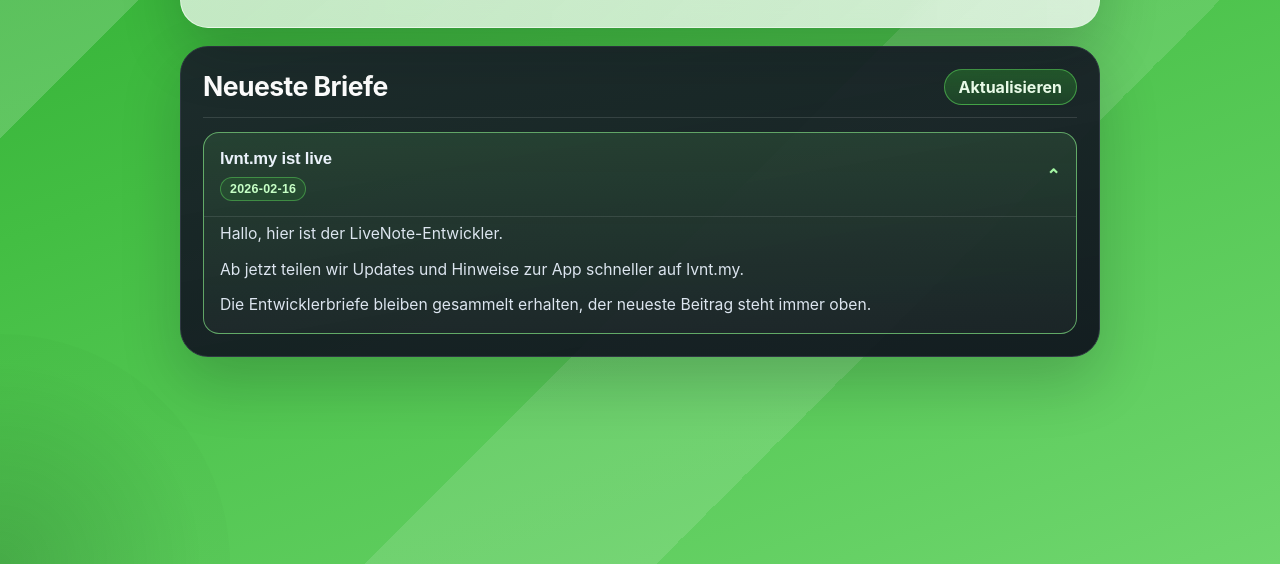
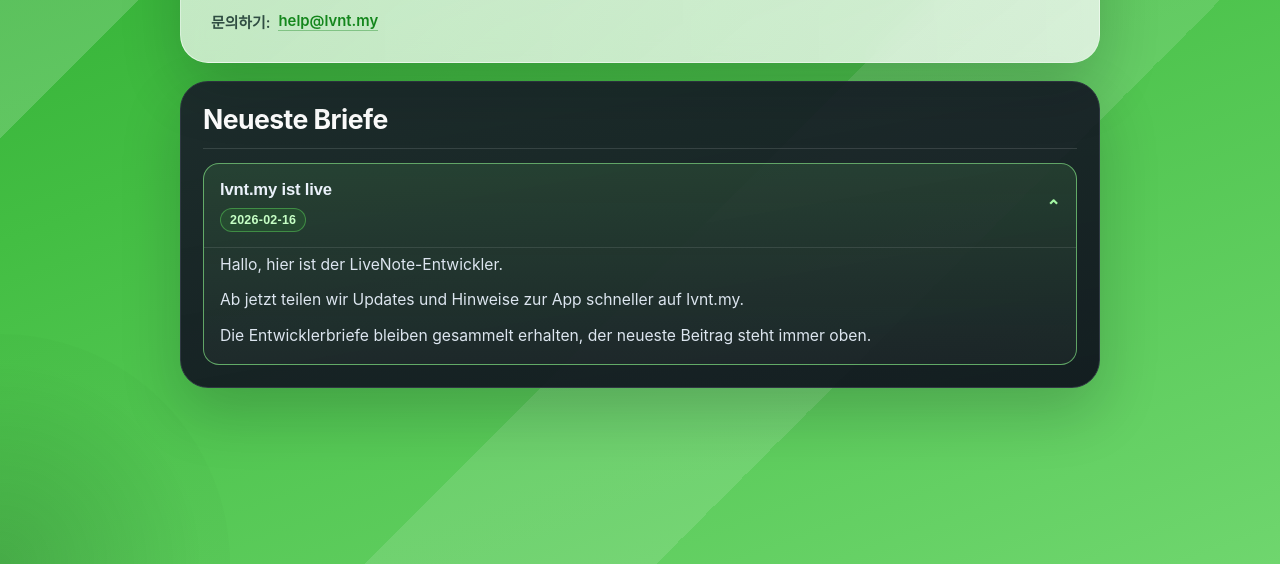
Before and after one commit to dev-mjkoo/livenote_server, a website: page docs/letter/de/index.html in a window 1280 px wide. Shown: the part 236-800 px from the top of the page. Drawn offline with Linux system fonts and the light colour scheme.

Commit message:
Remove refresh button and add support contact email

```diff
--- a/docs/letter/de/index.html
+++ b/docs/letter/de/index.html
@@ -13,12 +13,12 @@
         <p class="eyebrow">LIVE NOTE</p>
         <h1>Briefe vom Entwickler</h1>
         <p class="lead">Wir teilen klar und kurz, was sich in LiveNote geändert hat und was als Nächstes kommt.</p>
+        <p class="contact">문의하기: <a href="mailto:help@lvnt.my">help@lvnt.my</a></p>
       </header>
 
       <section class="card updates-card" aria-labelledby="letters-title">
         <div class="section-head">
           <h2 id="letters-title">Neueste Briefe</h2>
-          <button id="refresh-btn" type="button" class="ghost"></button>
         </div>
         <div id="letters-list" class="letters" aria-live="polite"></div>
       </section>
--- a/docs/styles.css
+++ b/docs/styles.css
@@ -127,6 +127,27 @@
   line-height: 1.56;
 }
 
+.contact {
+  margin: 14px 0 0;
+  display: inline-flex;
+  gap: 8px;
+  align-items: center;
+  color: #2f3b45;
+  font-size: 0.93rem;
+  font-weight: 600;
+}
+
+.contact a {
+  color: #0f7f19;
+  text-decoration: none;
+  border-bottom: 1px solid rgba(15, 127, 25, 0.38);
+}
+
+.contact a:hover {
+  color: #0c6a15;
+  border-bottom-color: rgba(12, 106, 21, 0.6);
+}
+
 .updates-card {
   background: linear-gradient(170deg, rgba(26, 33, 42, 0.92), rgba(15, 20, 29, 0.95));
   border-color: var(--dark-line);
@@ -136,7 +157,7 @@
 .section-head {
   display: flex;
   align-items: center;
-  justify-content: space-between;
+  justify-content: flex-start;
   gap: 14px;
   margin-bottom: 14px;
   padding-bottom: 12px;
--- a/public/styles.css
+++ b/public/styles.css
@@ -127,6 +127,27 @@
   line-height: 1.56;
 }
 
+.contact {
+  margin: 14px 0 0;
+  display: inline-flex;
+  gap: 8px;
+  align-items: center;
+  color: #2f3b45;
+  font-size: 0.93rem;
+  font-weight: 600;
+}
+
+.contact a {
+  color: #0f7f19;
+  text-decoration: none;
+  border-bottom: 1px solid rgba(15, 127, 25, 0.38);
+}
+
+.contact a:hover {
+  color: #0c6a15;
+  border-bottom-color: rgba(12, 106, 21, 0.6);
+}
+
 .updates-card {
   background: linear-gradient(170deg, rgba(26, 33, 42, 0.92), rgba(15, 20, 29, 0.95));
   border-color: var(--dark-line);
@@ -136,7 +157,7 @@
 .section-head {
   display: flex;
   align-items: center;
-  justify-content: space-between;
+  justify-content: flex-start;
   gap: 14px;
   margin-bottom: 14px;
   padding-bottom: 12px;
```
Also changed, not shown: docs/letter/jp/index.html (+1 -1 lines), docs/letter/kr/index.html (+1 -1 lines), docs/letter/us/index.html (+1 -1 lines), docs/letter/zh-hans/index.html (+1 -1 lines), docs/letter/zh-hant/index.html (+1 -1 lines), public/letter/de/index.html (+1 -1 lines), public/letter/jp/index.html (+1 -1 lines), public/letter/kr/index.html (+1 -1 lines), public/letter/us/index.html (+1 -1 lines), public/letter/zh-hans/index.html (+1 -1 lines), public/letter/zh-hant/index.html (+1 -1 lines).
